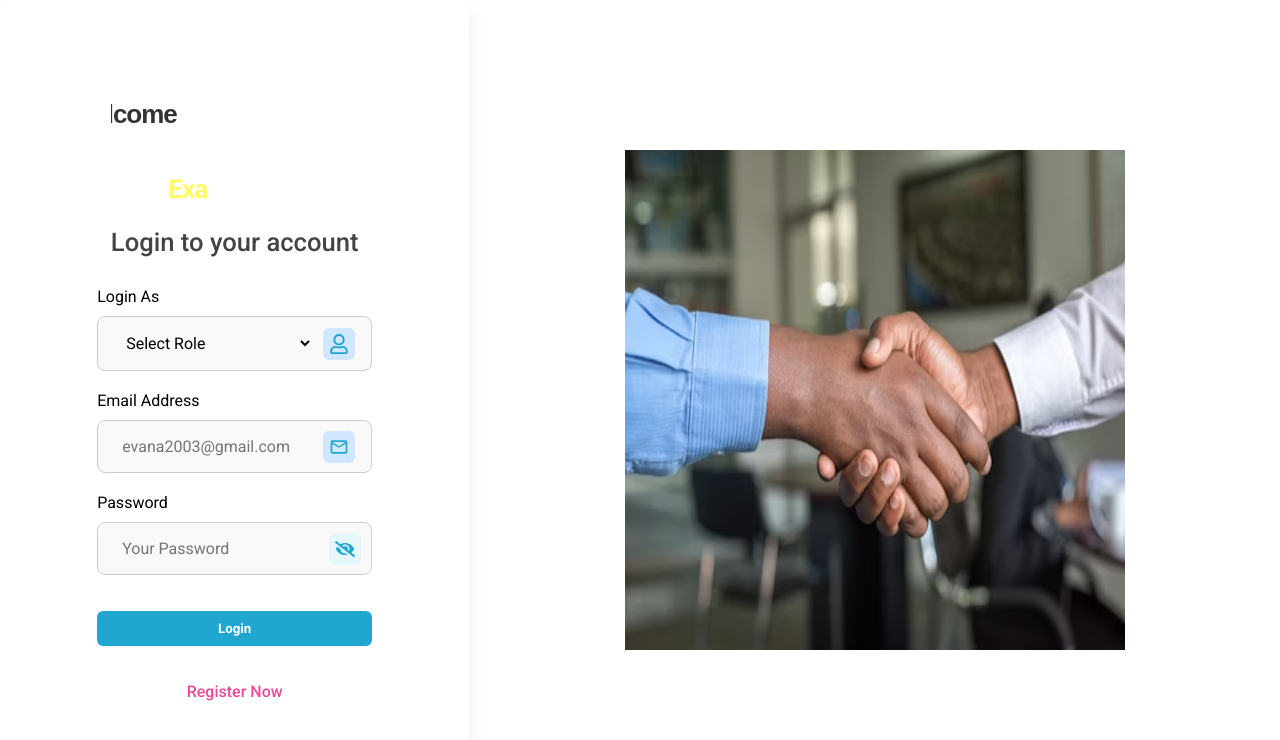
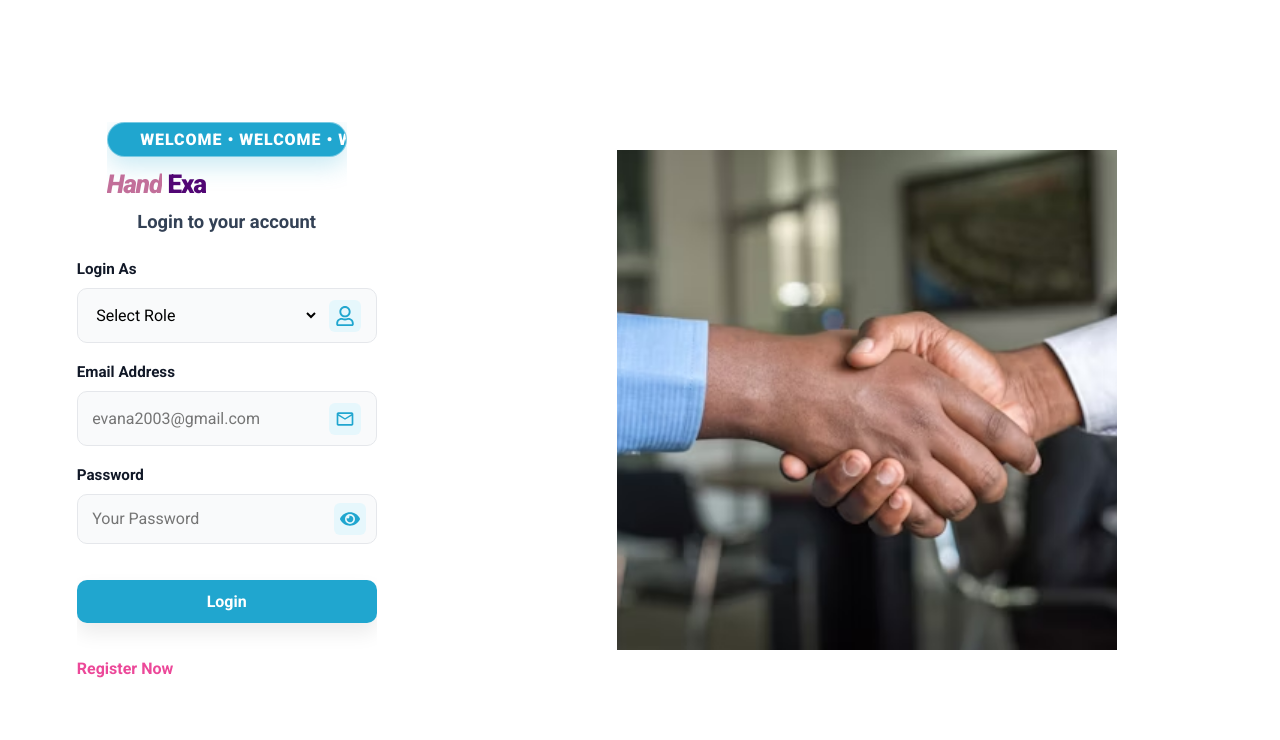
Before and after one commit to 210Evana/Handexa-Clean, a React (Vite) app in the folder frontend/: page /login in a window 1280 px wide. Shown: the top 740 px of the page. Built offline with nearby package versions, Linux system fonts and the light colour scheme; no server answers.

Commit message:
changes in authentification

```diff
--- a/frontend/src/components/Auth/Auth.css
+++ b/frontend/src/components/Auth/Auth.css
@@ -1,117 +1,187 @@
+/* --- Brand bits --- */
 .logo-text {
   font-family: 'Arial', sans-serif;
   font-weight: 900;
   letter-spacing: -1px;
-            font-size: 1.5em;
-            color: #333;
+  font-size: 1.8em;
+  line-height: 1;
+  color: #222; /* base; children override with higher specificity below */
 }
 
-
-        /* Improve form appearance */
-.authPage .container {
-  background: #ffffff;
-  padding: 2rem;
-  border-radius: 12px;
-  box-shadow: 0 8px 20px rgba(0, 0, 0, 0.08);
+/* Force these colors to win even if App.css is aggressive */
+.authPage .logo-hand {
+  color: rgb(194, 111, 154) !important;   /* rosy magenta */
+  font-size: 1em;
+  font-weight: 900;
+  font-style: italic;
+  margin-right: 0.2em;
+}
+.authPage .logo-exa {
+  color: hsl(281, 90%, 24%) !important;   /* deep readable purple */
+  font-size: 1em;
+  font-weight: 900;
 }
 
-/* Headings */
-.authPage .header h3 {
-  font-weight: 500;
-  color: #444;
-  margin-top: 0.5rem;
+/* Scrolling welcome pill */
+.logo-marquee {
+  display: inline-flex;
+  align-items: center;
+  background-color: #20a6cf;
+  color: #fff;
+  border-radius: 999px;
+  padding: 0.45rem 0.9rem;
+  width: 240px;
+  overflow: hidden;
+  box-shadow: 0 8px 24px rgba(32, 166, 207, 0.25);
+  border: 1px solid rgba(255,255,255,0.4);
+}
+.moving-welcome {
+  display: inline-block;
+  white-space: nowrap;
+  font-weight: 800;
+  letter-spacing: 0.06em;
+  text-transform: uppercase;
+  animation: marquee-left 12s linear infinite;
+}
+@keyframes marquee-left {
+  0%   { transform: translateX(100%); }
+  100% { transform: translateX(-100%); }
 }
 
-/* Inputs */
-.authPage .inputTag div {
+/* --- Form polish (keeps your layout, just improves feel) --- */
+.authPage .container .header {
+  display: flex;
+  gap: 14px;
+  flex-direction: column;
+  text-align: center;
+  margin-bottom: 28px;
+}
+.authPage .container .header h3 {
+  font-size: 1.15rem;
+  font-weight: 600;
+  color: #334155;
+}
+
+/* Input rows */
+.authPage .container form .inputTag { gap: 10px; }
+.authPage .container form .inputTag label {
+  font-size: 0.95rem;
+  font-weight: 600;
+  color: #111827;
+}
+.authPage .container form .inputTag div {
+  position: relative; /* for the password toggle */
   display: flex;
   align-items: center;
-  border: 1px solid #ccc;
-  padding: 0.4rem 0.8rem;
-  border-radius: 8px;
-  background-color: #fafafa;
+  border: 1px solid #e5e7eb;
+  border-radius: 10px;
+  padding: 0.65rem 0.9rem;
+  background-color: #f9fafb;
+  gap: 10px;
+  min-height: 50px;
+  width: 100%;
+  overflow: visible;
+  transition: box-shadow .15s ease, border-color .15s ease, background-color .15s ease;
 }
-
-.authPage input,
-.authPage select {
+.authPage .container form .inputTag div:focus-within {
+  border-color: #20a6cf;
+  box-shadow: 0 0 0 4px rgba(32,166,207,0.18);
+  background-color: #ffffff;
+}
+.authPage .container form .inputTag input,
+.authPage .container form .inputTag select {
   flex: 1;
   border: none;
   outline: none;
-  background: transparent;
   font-size: 1rem;
-  padding: 0.5rem;
+  background-color: transparent;
+}
+.authPage .container form .inputTag input {
+  padding-right: 44px; /* room for the eye toggle */
 }
 
-.authPage input:focus,
-.authPage select:focus {
-  border-color: #20a6cf;
-  box-shadow: 0 0 0 2px rgba(32, 166, 207, 0.2);
+/* Left input icons */
+.authPage .container form .inputTag div svg:not(.password-toggle) {
+  font-size: 1.1rem !important;
+  min-width: 32px;
+  min-height: 32px;
+  color: #20a6cf;
+  background-color: #e6f7fc;
+  padding: 6px;
+  border-radius: 6px;
+  display: inline-flex;
+  align-items: center;
+  justify-content: center;
+  flex-shrink: 0;
 }
 
-/* Password toggle icon */
+/* Password eye toggle (right side) */
 .password-toggle {
-  position: absolute;
-  right: 12px;
+  position: absolute !important;
+  right: 10px;
   top: 50%;
   transform: translateY(-50%);
-  color: #888;
+  font-size: 1.15rem !important;
+  color: #20a6cf;
+  background-color: #e6f7fc;
+  padding: 6px;
+  border-radius: 6px;
   cursor: pointer;
-  font-size: 1.1rem;
-}
-.password-toggle:hover {
-  color: #20a6cf;
+  z-index: 2;
 }
 
-/* Buttons */
-.authPage button {
-  width: 100%;
-  padding: 0.75rem;
+/* Buttons: same style, distinct colors by page */
+.authPage .container form button {
+  margin-top: 1rem;
+  border: none;
+  padding: 0.75rem 1.25rem;
+  border-radius: 10px;
+  font-weight: 700;
+  font-size: 1rem;
+  cursor: pointer;
+  transition: transform .06s ease, box-shadow .2s ease, background-color .2s ease;
+  box-shadow: 0 10px 20px rgba(0,0,0,0.08);
+}
+.authPage .container form button:active { transform: translateY(1px); }
+
+/* Login page (blue) */
+.authPage.auth-login .container form button {
   background-color: #20a6cf;
   color: white;
-  border: none;
-  border-radius: 8px;
-  font-weight: 600;
-  transition: background-color 0.3s ease;
 }
-.authPage button:hover {
-  background-color: #188aa8;
+.authPage.auth-login .container form button:hover {
+  background-color: #1a8bbf;
+  box-shadow: 0 14px 28px rgba(26,139,191,0.28);
 }
 
-/* Links */
-.authPage a {
-  display: block;
-  margin-top: 1rem;
-  text-align: center;
-  color: #20a6cf;
-  font-weight: 500;
-  text-decoration: none;
+/* Register page (pink) */
+.authPage.auth-register .container form button {
+  background-color: #ec4899; /* pink */
+  color: white;
 }
-.authPage a:hover {
-  text-decoration: underline;
-}
-/* Moving Welcome Text */
-.moving-welcome {
-  display: inline-block;
-  white-space: nowrap;
-  animation: slide-left 8s linear infinite;
+.authPage.auth-register .container form button:hover {
+  background-color: #db2777;
+  box-shadow: 0 14px 28px rgba(219,39,119,0.28);
 }
 
-@keyframes slide-left {
-  0% {
-    transform: translateX(100%);
+/* Helper link below button */
+.authPage .container form a {
+  display: inline-block;
+  margin-top: 1rem;
+  color: #ec4899;
+  text-decoration: none;
+  font-weight: 600;
 }
-  100% {
-    transform: translateX(-100%);
-  }
+.authPage .container form a:hover { text-decoration: underline; }
+
+/* Banner image keeps your original sizing */
+.authPage .banner img {
+  width: 500px;
+  height: 500px;
+  object-fit: cover;
 }
 
-/* Logo Colors */
-.logo-hand {
-  color: #ff5722; /* Deep Orange */
-  font-weight: bold;
+/* Responsive tweaks (keeps your App.css layout assumptions) */
+@media (max-width: 830px) {
+  .logo-marquee { width: 200px; }
 }
-
-.logo-exa {
-  color: #2196f3; /* Bright Blue */
-  font-weight: bold;
-}
--- a/frontend/src/components/Auth/Login.jsx
+++ b/frontend/src/components/Auth/Login.jsx
@@ -13,7 +13,7 @@ const Login = () => {
   const [role, setRole] = useState("");
   const [showPassword, setShowPassword] = useState(false);
 
-  const { isAuthorized, setIsAuthorized, setUser } = useContext(Context);
+  const { isAuthorized, setIsAuthorized, user, setUser } = useContext(Context);
 
   const handleLogin = async (e) => {
     e.preventDefault();
@@ -21,12 +21,8 @@ const Login = () => {
       const { data } = await axios.post(
         `${import.meta.env.VITE_BACKEND_URL}/api/v1/user/login`,
         { email, password, role },
-        {
-          headers: { "Content-Type": "application/json" },
-          withCredentials: true,
-        }
+        { headers: { "Content-Type": "application/json" }, withCredentials: true }
       );
-
       toast.success(data.message);
       setUser(data.user);
       setEmail("");
@@ -38,26 +34,22 @@ const Login = () => {
     }
   };
 
-  if (isAuthorized) {
-    return <Navigate to="/" />;
-  }
+  if (isAuthorized) return <Navigate to="/" />;
 
   return (
-    <section className="authPage">
+    <>
+      <section className="authPage auth-login">
         <div className="container">
           <div className="header">
-          <div
-  className="logo-bg rounded-circle d-flex align-items-center justify-content-center me-3 overflow-hidden"
-  style={{ width: "110px", height: "60px" }}
->
-  <span className="logo-text text-white fs-5 moving-welcome">
-    Welcome
-  </span>
+            <div className="logo-marquee" aria-hidden="true">
+              <span className="moving-welcome">WELCOME • WELCOME • WELCOME • </span>
             </div>
-<h1 className="logo-text m-0">
+
+            <h1 className="logo-text m-0" aria-label="HandExa">
               <span className="logo-hand">Hand</span>
               <span className="logo-exa">Exa</span>
             </h1>
+
             <h3>Login to your account</h3>
           </div>
 
@@ -65,11 +57,7 @@ const Login = () => {
             <div className="inputTag">
               <label>Login As</label>
               <div>
-              <select
-                value={role}
-                onChange={(e) => setRole(e.target.value)}
-                required
-              >
+                <select value={role} onChange={(e) => setRole(e.target.value)} required>
                   <option value="">Select Role</option>
                   <option value="Employer">Employer</option>
                   <option value="Job Seeker">Job Seeker</option>
@@ -95,23 +83,28 @@ const Login = () => {
 
             <div className="inputTag">
               <label>Password</label>
-            <div style={{ position: "relative" }}>
+              <div>
                 <input
                   type={showPassword ? "text" : "password"}
                   placeholder="Your Password"
                   value={password}
                   onChange={(e) => setPassword(e.target.value)}
                   required
+                  aria-label="Password"
                 />
+
+                {/* Correct behavior: Eye = show (when hidden), EyeSlash = hide (when visible) */}
                 {showPassword ? (
-                <FaEye
+                  <FaEyeSlash
+                    className="password-toggle"
+                    title="Hide password"
                     onClick={() => setShowPassword(false)}
-                  className="password-toggle"
                   />
                 ) : (
-                <FaEyeSlash
+                  <FaEye
+                    className="password-toggle"
+                    title="Show password"
                     onClick={() => setShowPassword(true)}
-                  className="password-toggle"
                   />
                 )}
               </div>
@@ -126,6 +119,7 @@ const Login = () => {
           <img src="/login.avif" alt="login" />
         </div>
       </section>
+    </>
   );
 };
 
--- a/frontend/src/components/Auth/Register.jsx
+++ b/frontend/src/components/Auth/Register.jsx
@@ -24,12 +24,8 @@ const Register = () => {
       const { data } = await axios.post(
         `${import.meta.env.VITE_BACKEND_URL}/api/v1/user/register`,
         { name, phone, email, role, password },
-        {
-          headers: { "Content-Type": "application/json" },
-          withCredentials: true,
-        }
+        { headers: { "Content-Type": "application/json" }, withCredentials: true }
       );
-
       toast.success(data.message);
       setUser(data.user);
       setName("");
@@ -54,21 +50,19 @@ const Register = () => {
   }
 
   return (
-    <section className="authPage">
+    <>
+      <section className="authPage auth-register">
         <div className="container">
           <div className="header">
-          <div
-  className="logo-bg rounded-circle d-flex align-items-center justify-content-center me-3 overflow-hidden"
-  style={{ width: "110px", height: "60px" }}
->
-  <span className="logo-text text-white fs-5 moving-welcome">
-    Welcome
-  </span>
+            <div className="logo-marquee" aria-hidden="true">
+              <span className="moving-welcome">WELCOME • WELCOME • WELCOME • </span>
             </div>
-<h1 className="logo-text m-0">
+
+            <h1 className="logo-text m-0" aria-label="HandExa">
               <span className="logo-hand">Hand</span>
               <span className="logo-exa">Exa</span>
             </h1>
+
             <h3>Create a new account</h3>
           </div>
 
@@ -76,11 +70,7 @@ const Register = () => {
             <div className="inputTag">
               <label>Register As</label>
               <div>
-              <select
-                value={role}
-                onChange={(e) => setRole(e.target.value)}
-                required
-              >
+                <select value={role} onChange={(e) => setRole(e.target.value)} required>
                   <option value="">Select Role</option>
                   <option value="Employer">Employer</option>
                   <option value="Job Seeker">Job Seeker</option>
@@ -133,7 +123,7 @@ const Register = () => {
 
             <div className="inputTag">
               <label>Password</label>
-            <div style={{ position: "relative" }}>
+              <div>
                 <input
                   type={showPassword ? "text" : "password"}
                   placeholder="Your Password"
@@ -141,22 +131,25 @@ const Register = () => {
                   onChange={(e) => setPassword(e.target.value)}
                   required
                 />
+
                 {showPassword ? (
-                <FaEye
+                  <FaEyeSlash
+                    className="password-toggle"
+                    title="Hide password"
                     onClick={() => setShowPassword(false)}
-                  className="password-toggle"
                   />
                 ) : (
-                <FaEyeSlash
+                  <FaEye
+                    className="password-toggle"
+                    title="Show password"
                     onClick={() => setShowPassword(true)}
-                  className="password-toggle"
                   />
                 )}
               </div>
             </div>
 
             <button type="submit">Register</button>
-          <Link to={"/login"}>Login Now</Link>
+            <Link to="/login">Login Now</Link>
           </form>
         </div>
 
@@ -164,6 +157,7 @@ const Register = () => {
           <img src="/login.avif" alt="login" />
         </div>
       </section>
+    </>
   );
 };
 
```
Lines whose indentation alone changed are shown as unchanged.
